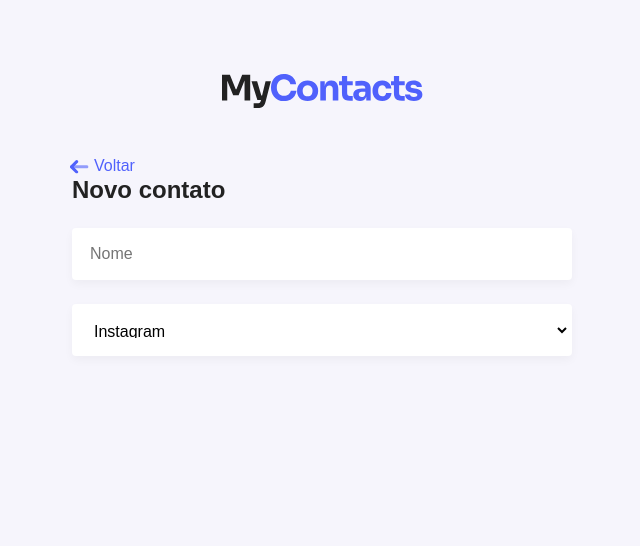
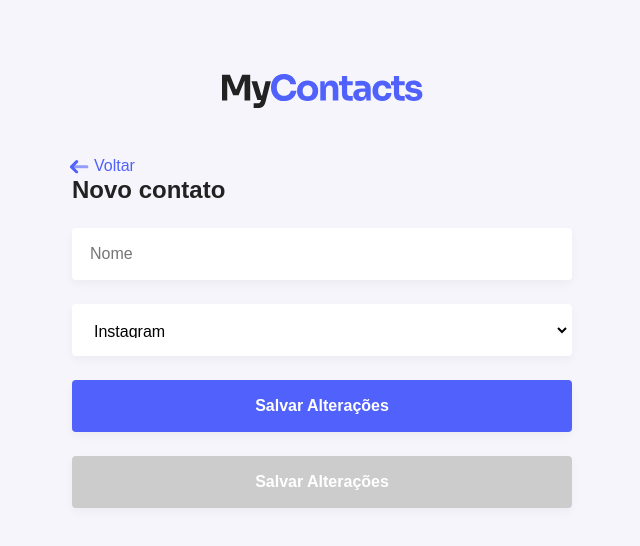
Before and after one commit to arthurlopesr/mycontacts-frontend, a React (Create React App) app: page /new in a window 1280 px wide. Shown: the top 546 px of the page, without its empty margins (318-958 px from the left). Built offline with nearby package versions, Linux system fonts and the light colour scheme.

Commit message:
feat: button component

```diff
--- /dev/null
+++ b/src/components/button.js
@@ -0,0 +1,35 @@
+import { styled } from 'styled-components';
+
+export default styled.button`
+  width: 100%;
+  height: 52px;
+  border: none;
+  display: flex;
+  align-items: center;
+  justify-content: center;
+  padding: 16px;
+
+  margin-top: 24px;
+  border-radius: 4px;
+  background: ${({ theme }) => theme.colors.primary.main};
+  box-shadow: 0px 4px 10px 0px rgba(0, 0, 0, 0.04);
+
+  color: #fff;
+  font-size: 16px;
+  font-weight: bold;
+
+  transition: 0.3 ease-in;
+
+  &:hover {
+    background: ${({ theme }) => theme.colors.primary.light};
+  }
+
+  &:active {
+    background: ${({ theme }) => theme.colors.primary.dark}
+  }
+
+  &[disabled] {
+    background: #ccc;
+    cursor: default;
+  }
+`;
--- a/src/pages/new-contact/NewContact.jsx
+++ b/src/pages/new-contact/NewContact.jsx
@@ -1,3 +1,4 @@
+import Button from '../../components/button';
 import Input from '../../components/input';
 import { PageHeader } from '../../components/page-header/PageHeader';
 import Select from '../../components/select';
@@ -21,6 +22,13 @@
         <option value="123">Instagram</option>
       </Select>
 
+      <Button type="button">
+        Salvar Alterações
+      </Button>
+
+      <Button type="button" disabled>
+        Salvar Alterações
+      </Button>
     </>
   );
 }
```
